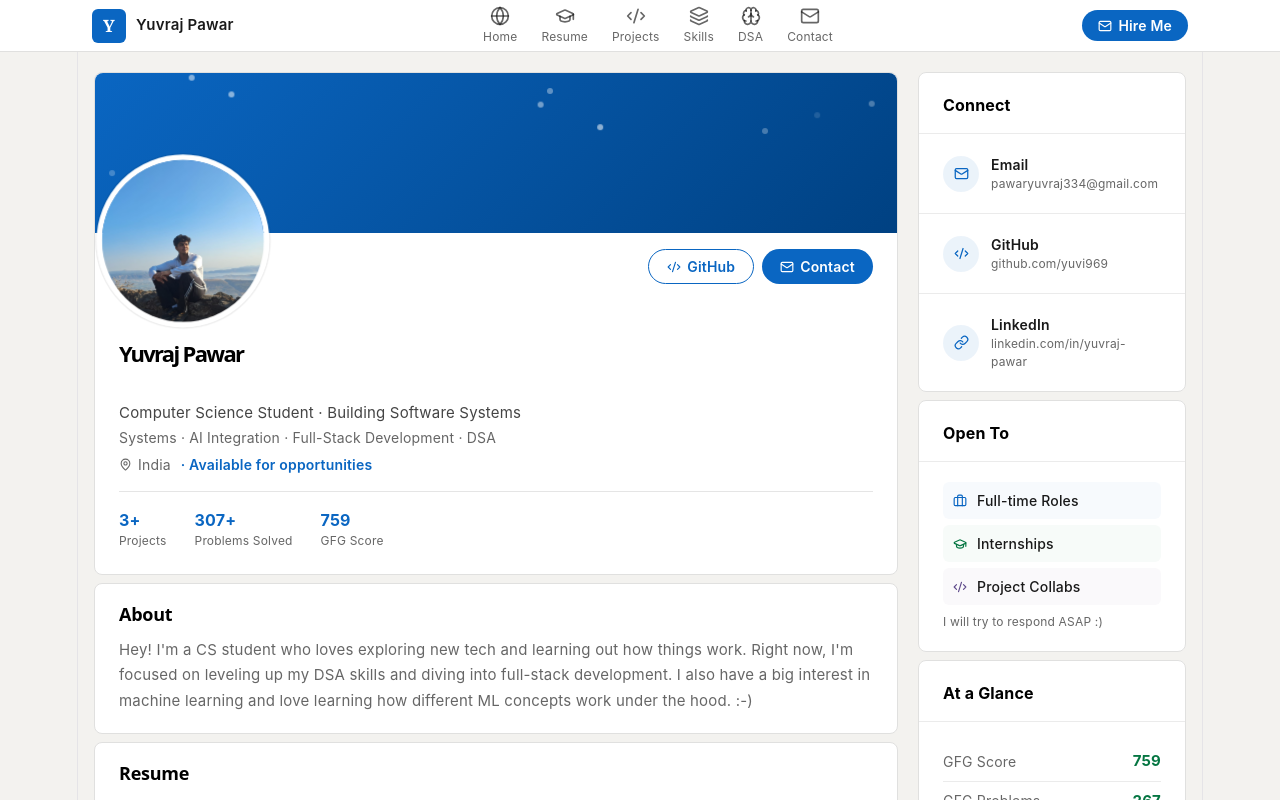
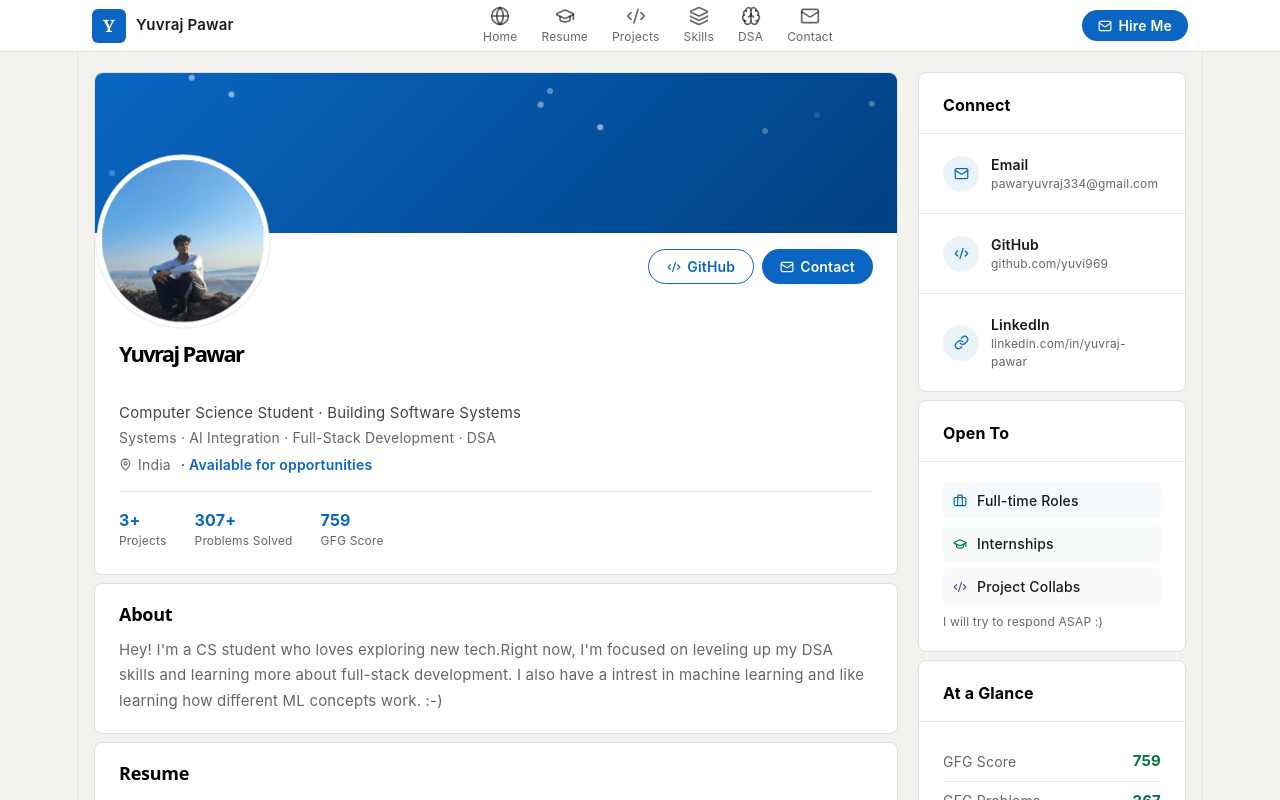
Before and after one commit to yuvi969/portfolio, a React app: page / in a window 1280 px wide. Shown: the top 800 px of the page. Built offline with nearby package versions, Linux system fonts and the light colour scheme; the HTML template or start-up script is replaced by a standard one.

Commit message:
About section update

```diff
--- a/src/App.jsx
+++ b/src/App.jsx
@@ -293,7 +293,7 @@ function About() {
       <div className="sec">
         <h2 style={{ fontSize: 18, fontWeight: 700, marginBottom: 12 }}>About</h2>
         <p style={{ fontSize: 15, color: C.muted, lineHeight: 1.7 }}>
-         Hey! I'm a CS student who loves exploring new tech and learning out how things work. Right now, I'm focused on leveling up my DSA skills and diving into full-stack development. I also have a big interest in machine learning and love learning how different ML concepts work under the hood. :-)
+         Hey! I'm a CS student who loves exploring new tech.Right now, I'm focused on leveling up my DSA skills and learning more about full-stack development. I also have a intrest in machine learning and like learning how different ML concepts work. :-)
         </p>
 
       </div>
```
